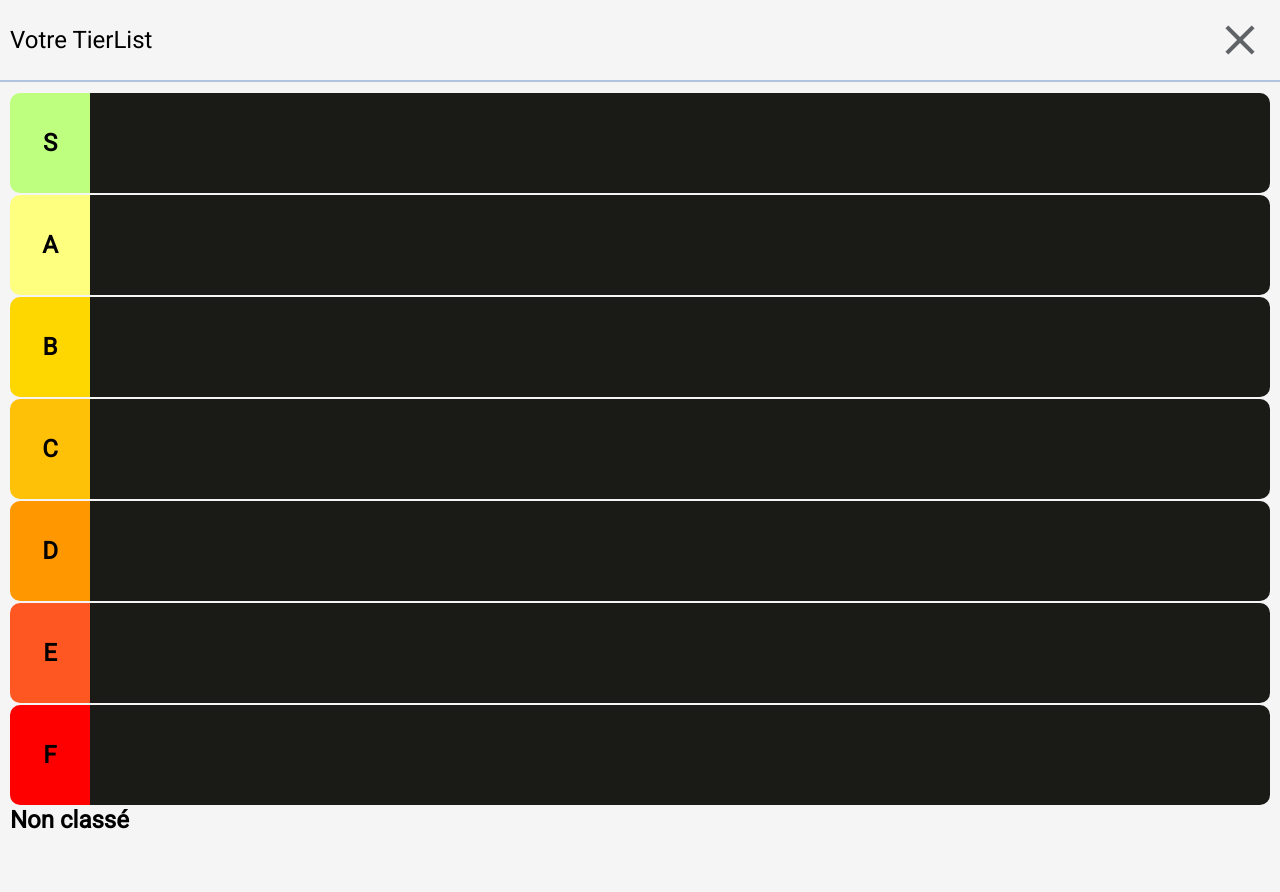
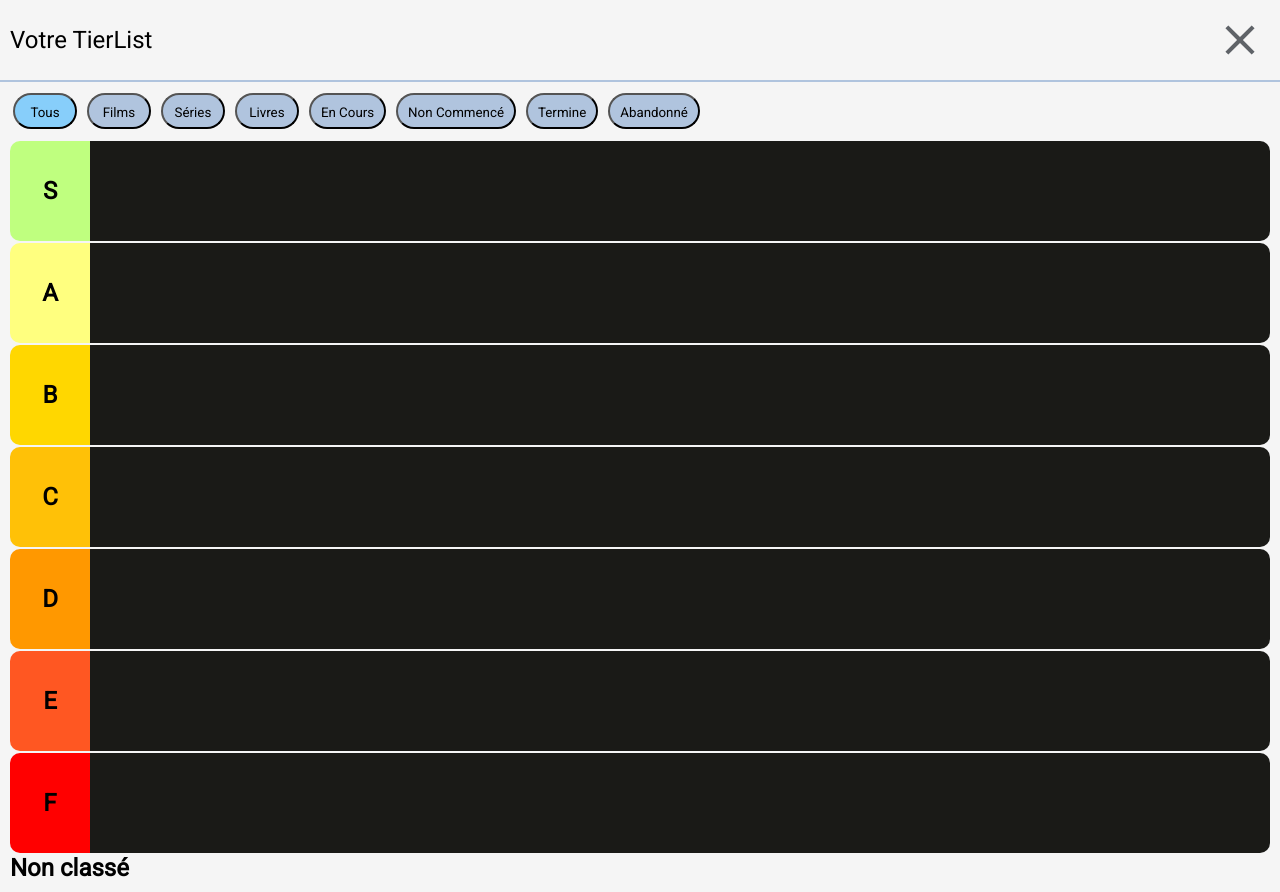
Before and after one commit to PLLX76/OeuvresTrack, a Flask app: page /app/tierlist in a window 1280 px wide. Run offline with Flask 3, Linux system fonts and the light colour scheme; the visitor is signed in with stand-in values (Sample User, id 1); data that the repository does not hold is empty; some web fonts are replaced; grey boxes are pictures that could not be loaded.

Commit message:
add unworking filters in tierlist tab

```diff
--- a/static/css/home.css
+++ b/static/css/home.css
@@ -152,7 +152,7 @@ nav img {
   -ms-transform: translateX(-400px);
   transform: translateX(-400px);
 }
-#sidebar *.filtre {
+*.filtre {
   width: auto;
   min-width: 64px;
   height: 36px;
@@ -169,7 +169,8 @@ nav img {
 
   transition: background-color 0.25s ease, text-shadow 0.35s ease;
 }
-#filtres *.selected {
+#filtres *.selected,
+#tierlist-filters *.selected {
   background-color: lightskyblue;
 }
 #link-box {
--- a/static/css/tierlist.css
+++ b/static/css/tierlist.css
@@ -2,6 +2,14 @@
   padding: 10px 10px 0px 10px;
   width: calc(100% - 20px);
   font-family: "Roboto", sans-serif;
+}
+#tierlist-filters {
+  -ms-flex-wrap: wrap;
+  flex-wrap: wrap;
+  margin-bottom: 10px;
+}
+#tierlist-filters *.filtre {
+  margin: 1px 3px;
 }
 #tierlist-container {
   display: -webkit-box;
@@ -16,17 +24,6 @@
   align-items: center;
   width: 100%;
 }
-/* #non-classed {
-  margin-top: 20px;
-  position: sticky;
-  bottom: 0;
-  padding: 10px;
-  background-color: white;
-  border: 2px solid black;
-  border-radius: 10px 10px 0px 0px;
-  width: calc(100% - 40px);
-  max-height: 250px;
-} */
 .row {
   display: -webkit-box;
   display: -ms-flexbox;
--- a/templates/home.html
+++ b/templates/home.html
@@ -215,6 +215,32 @@
           </button>
         </div>
         <div id="tierlist">
+          <div id="tierlist-filters">
+            <button class="filtre selected" data-filtre="all">
+              <p>Tous</p>
+            </button>
+            <button class="filtre" data-filtre="movie">
+              <p>Films</p>
+            </button>
+            <button class="filtre" data-filtre="tv">
+              <p>Séries</p>
+            </button>
+            <button class="filtre" data-filtre="book">
+              <p>Livres</p>
+            </button>
+            <button class="filtre" data-filtre="onwatch">
+              <p>En Cours</p>
+            </button>
+            <button class="filtre" data-filtre="towatch">
+              <p>Non Commencé</p>
+            </button>
+            <button class="filtre" data-filtre="done">
+              <p>Termine</p>
+            </button>
+            <button class="filtre" data-filtre="giveup">
+              <p>Abandonné</p>
+            </button>
+          </div>
           <div id="tierlist-container">
             <div class="row" id="row-s">
               <div class="tierlist-rank">
```
